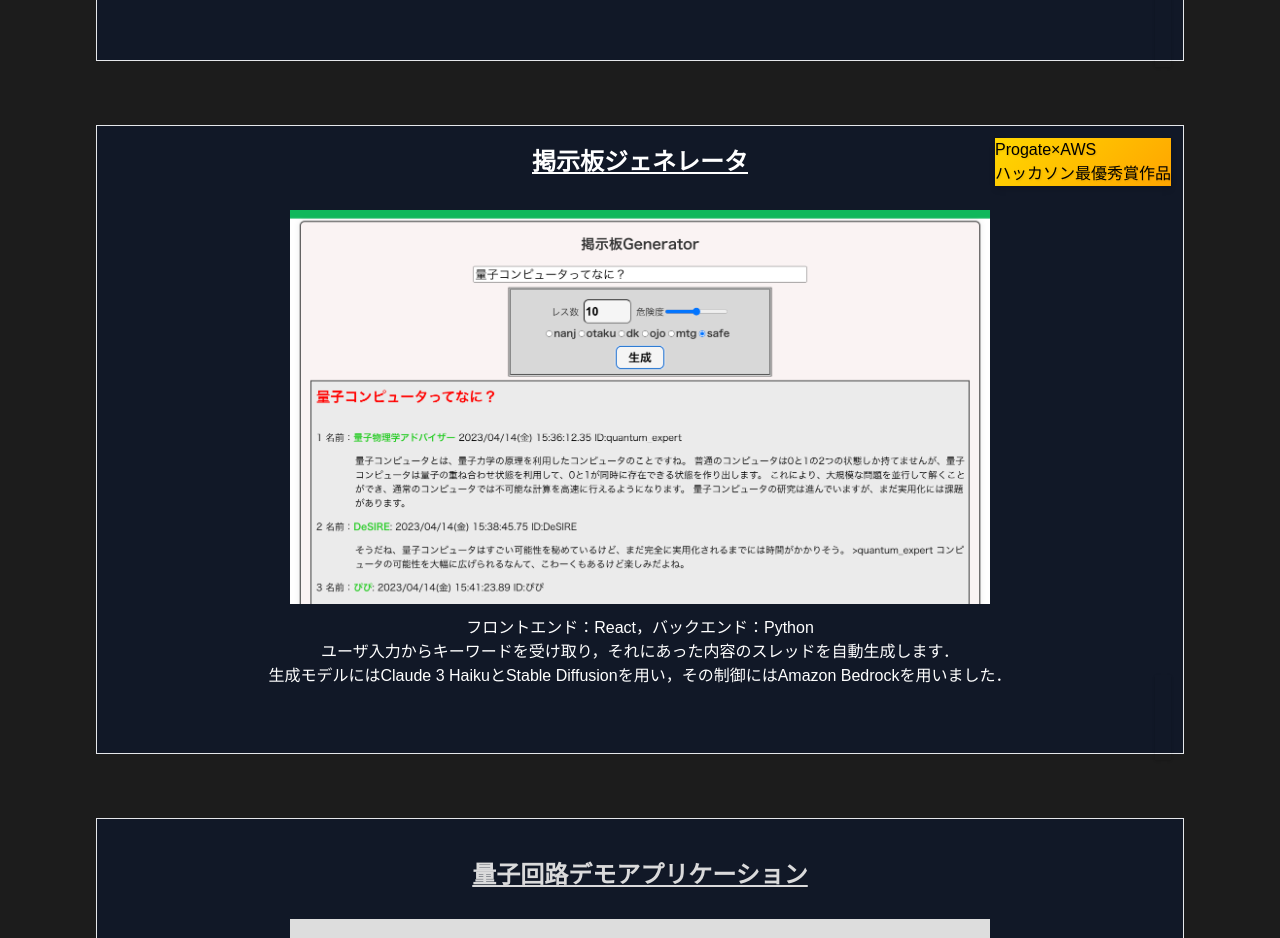
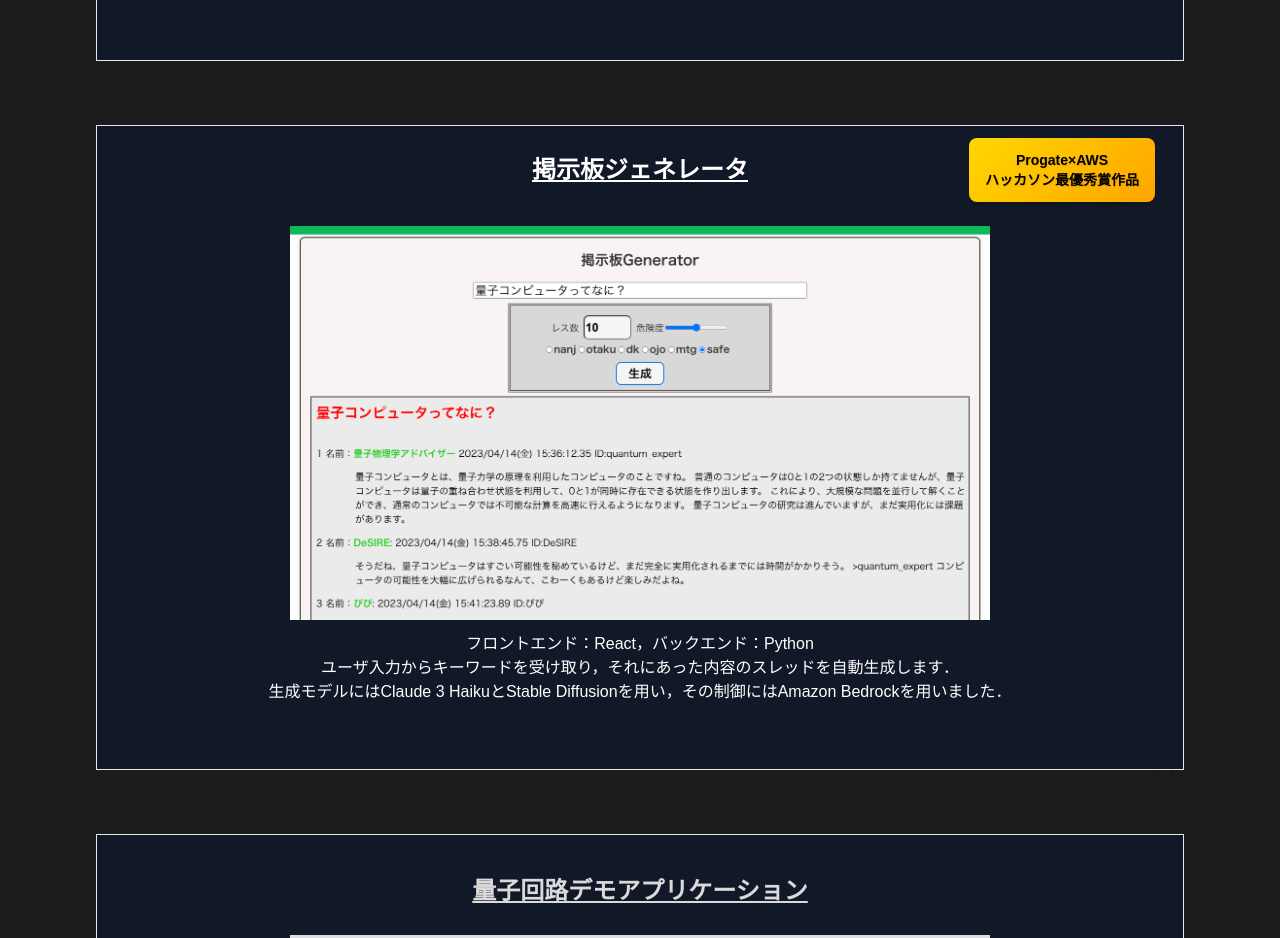
Before and after one commit to kotta-27/my-portfolio, a Next.js app: page / in a window 1280 px wide. Shown: the part 2380-3318 px from the top of the page. Built offline with nearby package versions, Linux system fonts and the light colour scheme; a web font is replaced by a local one.

Commit message:
fix styles in Generator

```diff
--- a/src/components/Application3.jsx
+++ b/src/components/Application3.jsx
@@ -52,8 +52,9 @@ const Application3 = () => {
           </div>
           <div className="w-full sm:w-1/3 flex justify-end">
             <div
-              classsName="md:absolute md:right-0 md:mr-20 px-4 py-3 rounded-lg font-bold text-sm text-center duration-300 ease-in-out shadow-lg mt-4 md:mt-0"
+              className="px-4 py-3 rounded-lg font-bold text-sm text-center duration-300 ease-in-out shadow-lg mt-4 sm:mt-0"
               style={{
+                marginRight: "1rem",
                 background: "linear-gradient(135deg, #FFD700, #FFA500)",
                 color: "#000",
                 textShadow: "1px 1px 2px rgba(0,0,0,0.1)",
```
